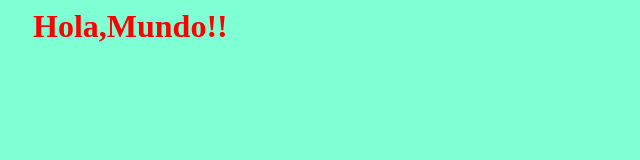
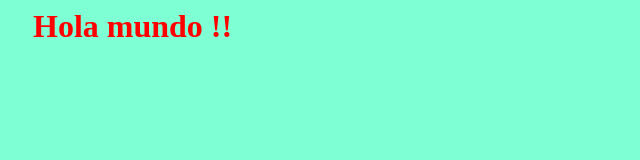
Before and after one commit to rgmeneses/repository, a plain HTML site: page index.html in a window 1280 px wide. Shown: the full height of the page, 0-640 px from the left. Drawn offline with Linux system fonts and the light colour scheme.

Commit message:
Cambio texto Hola Mundo

```diff
--- a/index.html
+++ b/index.html
@@ -6,6 +6,6 @@
     <link rel="stylesheet" href="./mystyles.css">
 </head>
 <body>
-    <h1>Hola,Mundo!!</h1>
+    <h1>Hola mundo !!</h1>
 </body>
 </html>
```
